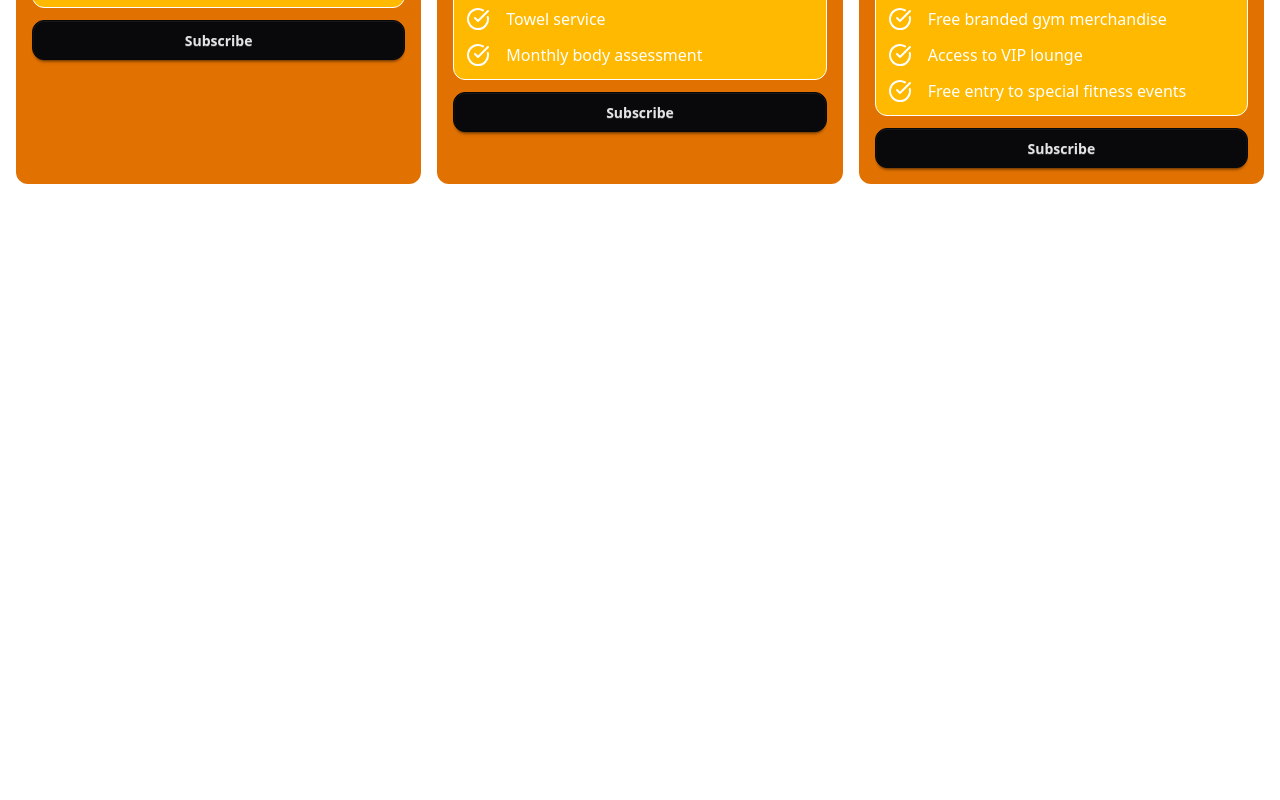
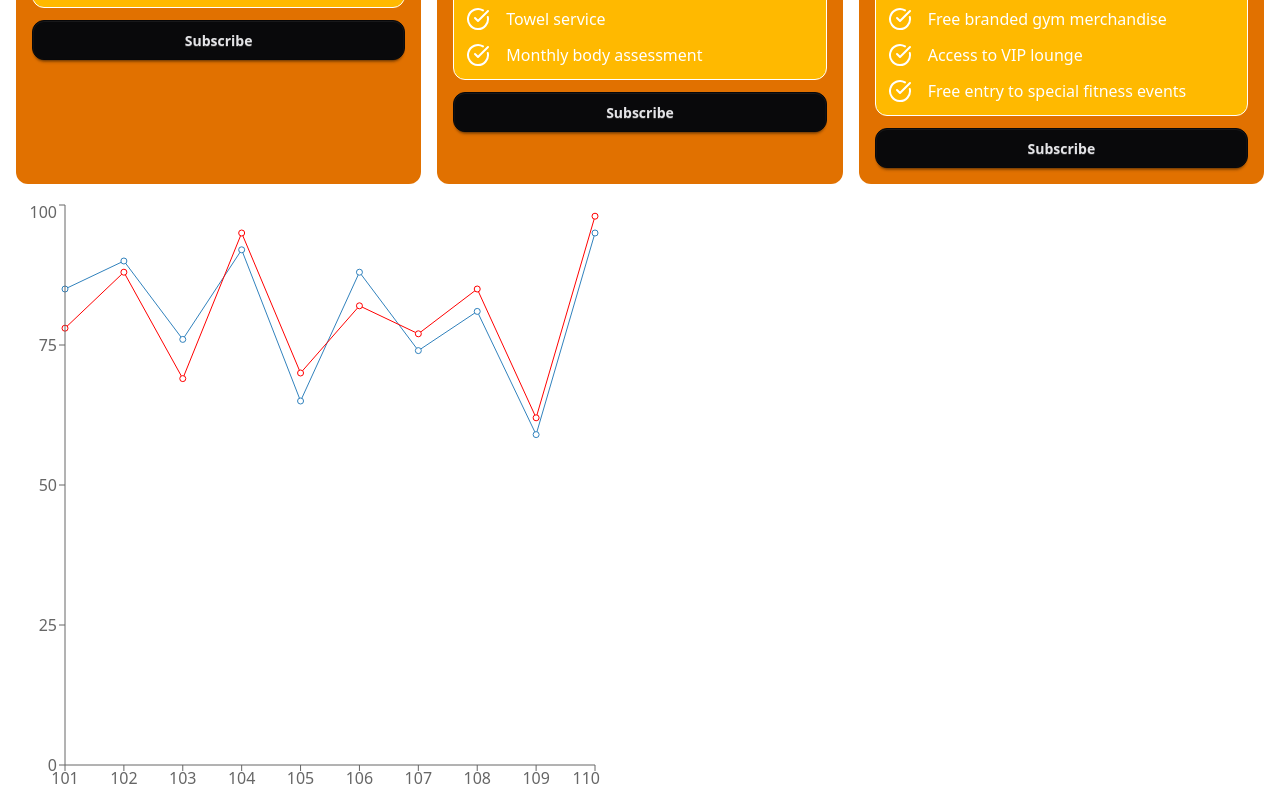
Before and after one commit to iftakhersifat/pricing-card, a React (Vite) app: page / in a window 1280 px wide. Shown: the part 542-1342 px from the top of the page. Before the commit the page ends 800 px from the top, so only its background shows below. Built offline with nearby package versions, Linux system fonts and the light colour scheme.

Commit message:
added recharts

```diff
--- a/package.json
+++ b/package.json
@@ -14,6 +14,7 @@
     "lucide-react": "^0.487.0",
     "react": "^19.0.0",
     "react-dom": "^19.0.0",
+    "recharts": "^2.15.2",
     "tailwindcss": "^4.1.3"
   },
   "devDependencies": {
--- a/src/App.jsx
+++ b/src/App.jsx
@@ -2,6 +2,7 @@ import { Suspense } from 'react'
 import './App.css'
 import Nav from './Components/Nav/Nav'
 import PricingCards from './Components/PricingCards/PricingCards'
+import Recharts from './Components/Recharts/Recharts'
 
 
 function App() {
@@ -15,6 +16,7 @@ function App() {
         <PricingCards pricingPromise={pricingPromise}></PricingCards>
       </Suspense>
 
+      <Recharts></Recharts>
     </>
   )
 }
--- /dev/null
+++ b/src/Components/Recharts/Recharts.jsx
@@ -0,0 +1,31 @@
+import React from 'react';
+import { Line, LineChart, Tooltip, XAxis, YAxis } from 'recharts';
+
+const data = [
+    { id: 101, math: 85, physics: 78, chemistry: 92 },
+    { id: 102, math: 90, physics: 88, chemistry: 84 },
+    { id: 103, math: 76, physics: 69, chemistry: 72 },
+    { id: 104, math: 92, physics: 95, chemistry: 89 },
+    { id: 105, math: 65, physics: 70, chemistry: 68 },
+    { id: 106, math: 88, physics: 82, chemistry: 90 },
+    { id: 107, math: 74, physics: 77, chemistry: 79 },
+    { id: 108, math: 81, physics: 85, chemistry: 87 },
+    { id: 109, math: 59, physics: 62, chemistry: 60 },
+    { id: 110, math: 95, physics: 98, chemistry: 94 }
+  ];
+
+const Recharts = () => {
+    return (
+        <div>
+            <LineChart width={600} height={600} data={data}>
+                <Line dataKey={"math"}></Line>
+                <Line dataKey={"physics"} stroke="red"></Line>
+
+                <XAxis dataKey={"id"}></XAxis>
+                <YAxis></YAxis>
+            </LineChart>
+        </div>
+    );
+};
+
+export default Recharts;
```
Also changed, not shown: 1 other file (tests, documents, lock files or other folders).
